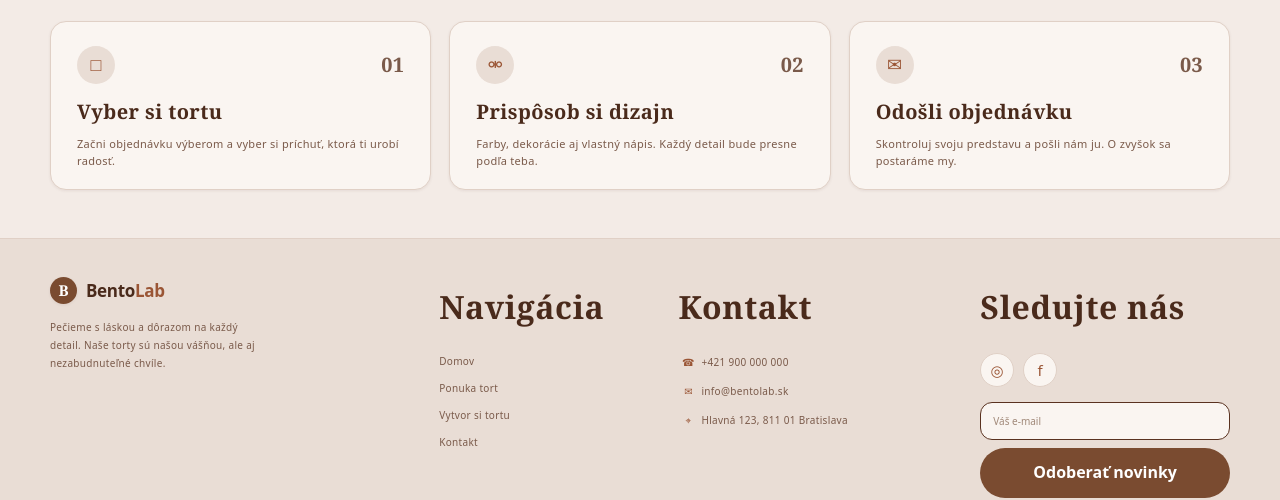
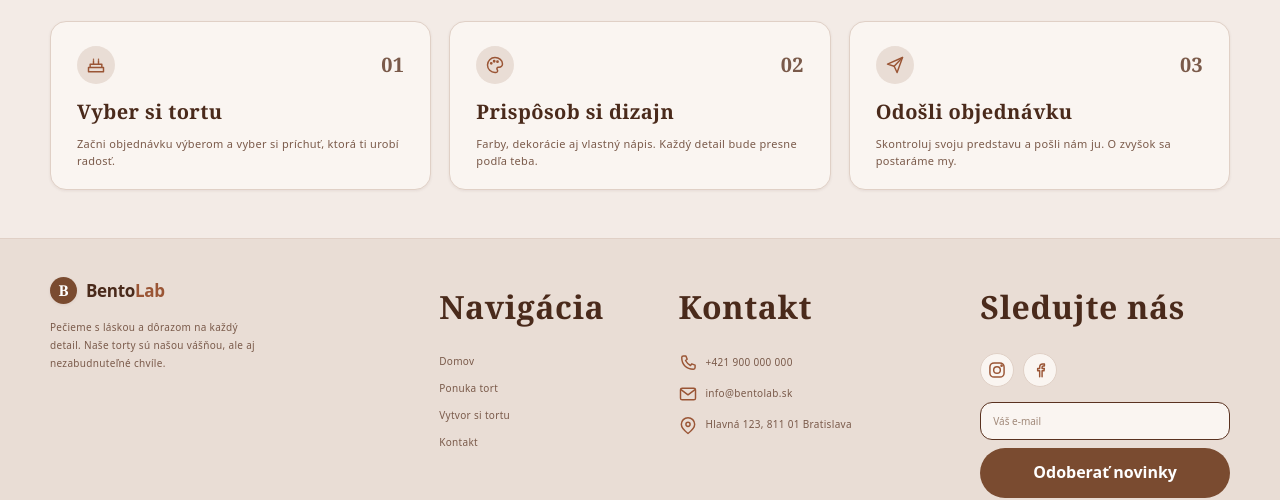
Before and after one commit to khainatska/cukr-re-BentoLab-, a plain HTML site: page index.html in a window 1280 px wide. Shown: the part 763-1263 px from the top of the page. Drawn offline with Linux system fonts and the light colour scheme.

Commit message:
vymena ikony soc. sietí

```diff
--- a/index.html
+++ b/index.html
@@ -77,7 +77,11 @@
       <div class="steps-grid">
         <article class="step-card">
           <div class="step-card-top">
-            <span class="step-icon">&#9633;</span>
+            <span class="step-icon">
+              <svg class="ui-icon" viewBox="0 0 24 24" fill="none" stroke="currentColor" stroke-width="1.75" stroke-linecap="round" stroke-linejoin="round" aria-hidden="true">
+                <path d="M5 11h14v4H5zM3 15h18v5H3zM9 7v4m6-4v4M9 5v.01m6-.01v.01" />
+              </svg>
+            </span>
             <span class="step-number">01</span>
           </div>
           <h3>Vyber si tortu</h3>
@@ -86,7 +90,14 @@
 
         <article class="step-card">
           <div class="step-card-top">
-            <span class="step-icon">&#9902;</span>
+            <span class="step-icon">
+              <svg class="ui-icon" viewBox="0 0 24 24" fill="none" stroke="currentColor" stroke-width="1.75" stroke-linecap="round" stroke-linejoin="round" aria-hidden="true">
+                <path d="M12 3a9 9 0 1 0 0 18h1.2a2 2 0 0 0 1.5-3.3 1.8 1.8 0 0 1 1.4-3h.9A4 4 0 0 0 21 10.7C21 6.5 17 3 12 3Z" />
+                <circle cx="7.5" cy="10" r=".8" />
+                <circle cx="11" cy="7.5" r=".8" />
+                <circle cx="15" cy="8" r=".8" />
+              </svg>
+            </span>
             <span class="step-number">02</span>
           </div>
           <h3>Prispôsob si dizajn</h3>
@@ -95,7 +106,12 @@
 
         <article class="step-card">
           <div class="step-card-top">
-            <span class="step-icon">&#9993;</span>
+            <span class="step-icon">
+              <svg class="ui-icon" viewBox="0 0 24 24" fill="none" stroke="currentColor" stroke-width="1.75" stroke-linecap="round" stroke-linejoin="round" aria-hidden="true">
+                <path d="m3 11 18-8-6.5 18-3.5-7.5L3 11Z" />
+                <path d="M11 13.5 21 3" />
+              </svg>
+            </span>
             <span class="step-number">03</span>
           </div>
           <h3>Odošli objednávku</h3>
@@ -128,16 +144,43 @@
 
       <div class="footer-column footer-contact">
         <h2>Kontakt</h2>
-        <p><span aria-hidden="true">☎</span> +421 900 000 000</p>
-        <p><span aria-hidden="true">✉</span> info@bentolab.sk</p>
-        <p><span aria-hidden="true">⌖</span> Hlavná 123, 811 01 Bratislava</p>
+        <p>
+          <svg class="ui-icon" viewBox="0 0 24 24" fill="none" stroke="currentColor" stroke-width="1.75" stroke-linecap="round" stroke-linejoin="round" aria-hidden="true">
+            <path d="M6.5 3.5h3l1.5 4-2 1.5a15 15 0 0 0 6 6l1.5-2 4 1.5v3c0 1.1-.9 2-2 2C10 19.5 4.5 14 4.5 5.5c0-1.1.9-2 2-2Z" />
+          </svg>
+          +421 900 000 000
+        </p>
+        <p>
+          <svg class="ui-icon" viewBox="0 0 24 24" fill="none" stroke="currentColor" stroke-width="1.75" stroke-linecap="round" stroke-linejoin="round" aria-hidden="true">
+            <rect x="3" y="5" width="18" height="14" rx="2" />
+            <path d="m4 7 8 6 8-6" />
+          </svg>
+          info@bentolab.sk
+        </p>
+        <p>
+          <svg class="ui-icon" viewBox="0 0 24 24" fill="none" stroke="currentColor" stroke-width="1.75" stroke-linecap="round" stroke-linejoin="round" aria-hidden="true">
+            <path d="M20 10c0 5-8 11-8 11S4 15 4 10a8 8 0 1 1 16 0Z" />
+            <circle cx="12" cy="10" r="2.5" />
+          </svg>
+          Hlavná 123, 811 01 Bratislava
+        </p>
       </div>
 
       <div class="footer-column footer-social">
         <h2>Sledujte nás</h2>
         <div class="social-links">
-          <a href="#" aria-label="Instagram">◎</a>
-          <a href="#" aria-label="Facebook">f</a>
+          <a href="#" aria-label="Instagram">
+            <svg class="ui-icon" viewBox="0 0 24 24" fill="none" stroke="currentColor" stroke-width="1.75" stroke-linecap="round" stroke-linejoin="round" aria-hidden="true">
+              <rect x="3.5" y="3.5" width="17" height="17" rx="5" />
+              <circle cx="12" cy="12" r="4" />
+              <circle cx="17.5" cy="6.8" r=".7" />
+            </svg>
+          </a>
+          <a href="#" aria-label="Facebook">
+            <svg class="ui-icon" viewBox="0 0 24 24" fill="none" stroke="currentColor" stroke-width="1.75" stroke-linecap="round" stroke-linejoin="round" aria-hidden="true">
+              <path d="M14.5 20v-7h2.3l.4-2.7h-2.7V8.6c0-.8.3-1.3 1.4-1.3h1.4V4.9c-.7-.1-1.4-.2-2.1-.2-2.1 0-3.6 1.3-3.6 3.7v1.9H9.2V13h2.4v7" />
+            </svg>
+          </a>
         </div>
         <form class="newsletter" action="#" method="post">
           <label class="sr-only" for="newsletter-email">E-mail</label>
--- a/styles.css
+++ b/styles.css
@@ -478,8 +478,19 @@ input::placeholder {
   place-items: center;
   border-radius: var(--radius-circle);
   background: var(--block);
-  font-family: var(--font-body);
-  font-size: 18px;
+}
+
+.ui-icon {
+  display: block;
+  width: 20px;
+  height: 20px;
+  flex: none;
+  color: var(--accent);
+  fill: none;
+  stroke: currentColor;
+  stroke-width: 1.75;
+  stroke-linecap: round;
+  stroke-linejoin: round;
 }
 
 .step-number {
@@ -563,11 +574,10 @@ input::placeholder {
   line-height: 1.8;
 }
 
-.footer-contact p span {
+.footer-contact .ui-icon {
   display: inline-block;
-  min-width: 20px;
-  color: var(--accent);
-  text-align: center;
+  margin-right: 4px;
+  vertical-align: middle;
 }
 
 .social-links {
```
